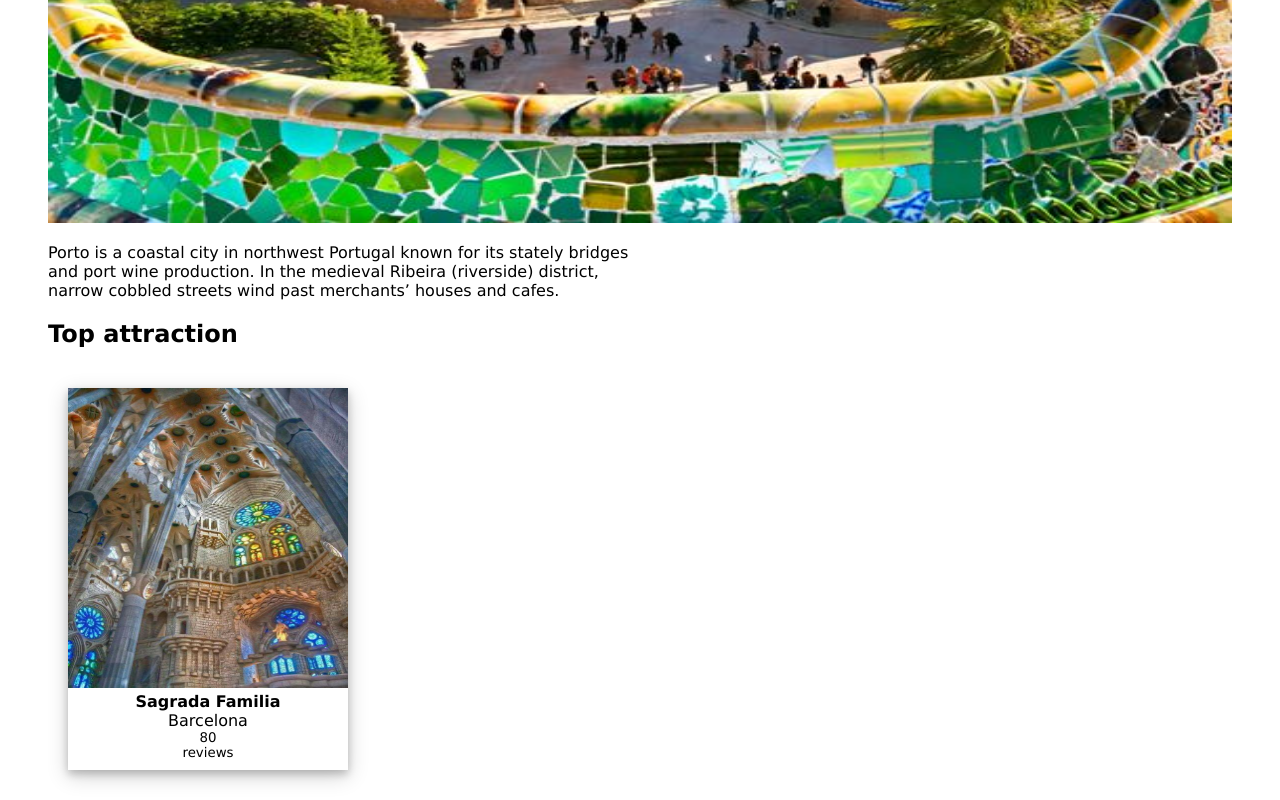
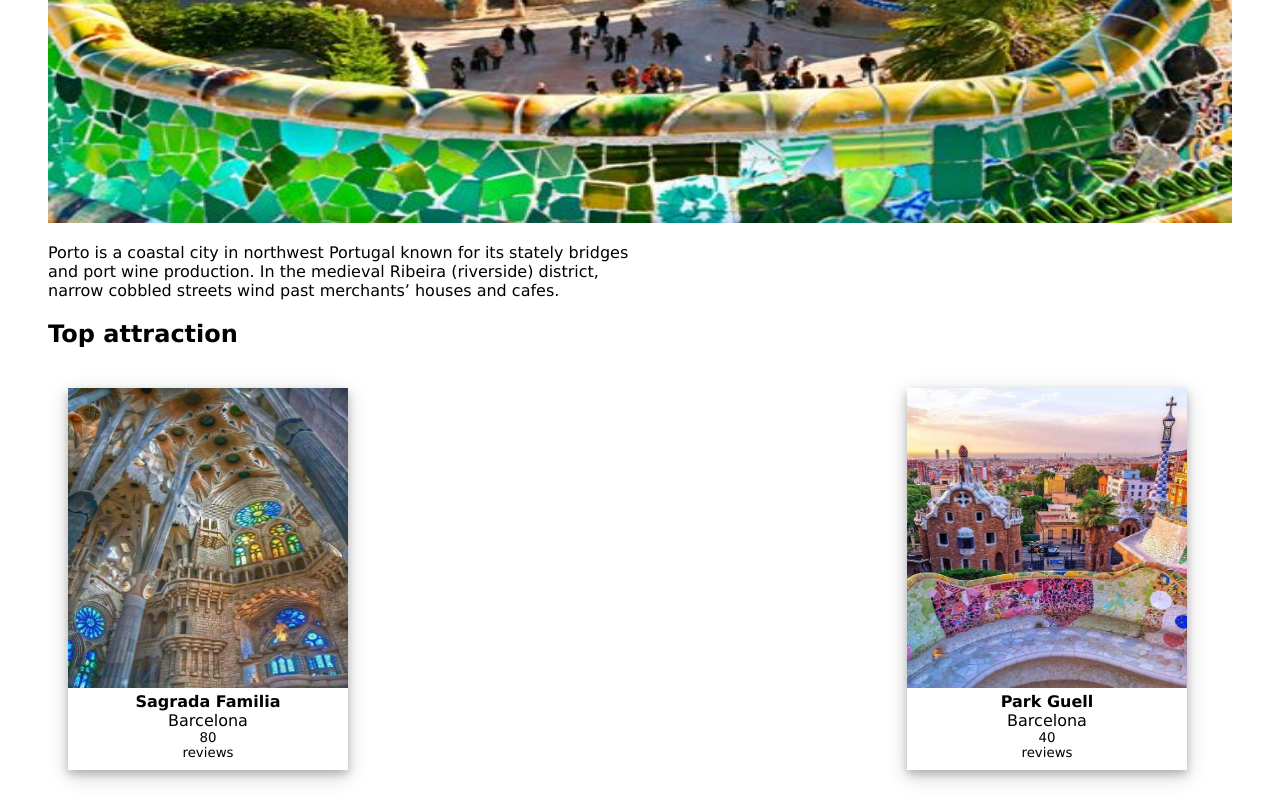
Before and after one commit to IlariaMessiha/Trip-Planner-Project, a React (Create React App) app: page /locationPage/1 in a window 1280 px wide. Shown: the part 511-1311 px from the top of the page. Built offline with nearby package versions, Linux system fonts and the light colour scheme.

Commit message:
apis for get location

```diff
--- a/src/Components/widgets/SearchEngine.tsx
+++ b/src/Components/widgets/SearchEngine.tsx
@@ -49,7 +49,7 @@ export const SearchEngine: FC<SearchEngineProps> = ({ location }) => {
         <div className={styles.searchResult}>
           {fiteredData.map((value) => {
             return (
-              <a key={value.id} href="/locationPage">
+              <a key={value.id} href={`/locationPage/${value.id}`}>
                 <Typography
                   text={value.name}
                   className={styles.searchResultElement}
--- /dev/null
+++ b/src/Components/widgets/SearchFilter.tsx
@@ -0,0 +1,5 @@
+import { InputText } from "../core/InputText";
+
+export const SearchFilter = () => {
+  return <div></div>;
+};
--- a/src/Pages/Dashboard.tsx
+++ b/src/Pages/Dashboard.tsx
@@ -1,14 +1,12 @@
-import Carousel from "react-material-ui-carousel";
 import { CardActivity } from "../Components/core/CardActivity";
 import { CardLocation } from "../Components/core/CardLocation";
 import { Container } from "../Components/core/Container";
 import { Typography } from "../Components/core/Typography";
 import { SearchEngine } from "../Components/widgets/SearchEngine";
 import { Swiper } from "../Components/widgets/Swiper";
-import { activities } from "../mocks/activities";
-import { locations } from "../mocks/locations";
 import styles from "./Dashboard.module.css";
-
+import { ApiCalls } from "../api/api";
+const apiCalls = new ApiCalls();
 export const Dashboard = () => {
   return (
     <Container>
@@ -16,11 +14,14 @@ export const Dashboard = () => {
         text="Enjoy the best things to do, in every destination!"
         variant="h1"
       />
-      <SearchEngine location={locations} activity={activities} />
+      <SearchEngine
+        location={apiCalls.getLocation()}
+        activity={apiCalls.getActivity()}
+      />
       <div className={styles.dashboardContainer}>
         <Typography text="Locations" variant="h2" />
         <Swiper>
-          {locations.map((location) => (
+          {apiCalls.getLocation().map((location) => (
             <CardLocation location={location} key={location.id} />
           ))}
         </Swiper>
@@ -28,7 +29,7 @@ export const Dashboard = () => {
         <Typography text="Activities" variant="h2" />
 
         <Swiper>
-          {activities.map((activity) => (
+          {apiCalls.getActivity().map((activity) => (
             <CardActivity activity={activity} key={activity.id} />
           ))}
         </Swiper>
--- a/src/Pages/LocationPage.tsx
+++ b/src/Pages/LocationPage.tsx
@@ -2,13 +2,13 @@ import { CardActivity } from "../Components/core/CardActivity";
 import { Container } from "../Components/core/Container";
 import { Typography } from "../Components/core/Typography";
 import { Swiper } from "../Components/widgets/Swiper";
-import { activities } from "../mocks/activities";
-import { locations } from "../mocks/locations";
+
 import { Location } from "../models/Location";
 import styles from "./LocationPage.module.css";
 import { useParams } from "react-router";
 import React, { FC } from "react";
-
+import { ApiCalls } from "../api/api";
+const apiCalls = new ApiCalls();
 export const LocationPage = () => {
   const [location, setLocation] = React.useState<Location | undefined>(
     undefined
@@ -16,7 +16,7 @@ export const LocationPage = () => {
   const { id } = useParams();
   React.useEffect(() => {
     if (id) {
-      const _location = locations.find((obj) => {
+      const _location = apiCalls.getLocation().find((obj) => {
         return obj.id === id;
       });
       setLocation(_location);
@@ -27,9 +27,9 @@ export const LocationPage = () => {
     return null;
   }
 
-  const result = activities.filter(
-    (activity) => activity.location.name === location.name
-  );
+  const result = apiCalls
+    .getActivity()
+    .filter((activity) => activity.location.name === location.name);
 
   return (
     <Container className={styles.container}>
--- a/src/Pages/SearchPage.tsx
+++ b/src/Pages/SearchPage.tsx
@@ -1,10 +1,12 @@
 import { ChangeEvent, FC, useState } from "react";
+import { getModeForUsageLocation } from "typescript";
 import { Container } from "../Components/core/Container";
 import { InputTextSearchPage } from "../Components/core/InputTextSearchPage";
 import { Typography } from "../Components/core/Typography";
 import { Activity } from "../models/Activity";
 import { Location } from "../models/Location";
 import styles from "./SearchPage.module.css";
+import { ApiCalls } from "../api/api";
 interface SearchEngineProps {
   location: Location[];
   activity: Activity[];
@@ -34,6 +36,7 @@ export const SearchPage: FC<SearchEngineProps> = ({ location }) => {
     }
     console.log(newFilter);
   };
+
   return (
     <Container>
       <InputTextSearchPage onChange={handleFilter} inputValue={wordEntered} />
--- /dev/null
+++ b/src/api/api.ts
@@ -0,0 +1,12 @@
+import { activities } from "../mocks/activities";
+import { locations } from "../mocks/locations";
+
+export class ApiCalls {
+    public getLocation() {
+        return locations
+
+    }
+    public getActivity() {
+        return activities
+    }
+}
--- a/src/mocks/activities.ts
+++ b/src/mocks/activities.ts
@@ -19,7 +19,7 @@ export const activity2: Activity = {
     id: '2',
     name: 'Park Guell',
     address: '08024 Barcelona',
-    location: portoLocation,
+    location: barcelonaLocation,
     numberOfReviews: 40,
     description: 'Parc Güell is a privatized park system composed of gardens and architectural elements located on Carmel Hill, in Barcelona, Catalonia, Spain. Carmel Hill belongs to the mountain range of Collserola – the Parc del Carmel is located on the northern face. Park Güell is located in La Salut, a neighborhood in the Gràcia district of Barcelona. With urbanization in mind, Eusebi Güell assigned the design of the park to Antoni Gaudí, a renowned architect and the face of Catalan modernism.',
     coverImage: parkGuellCover
```
